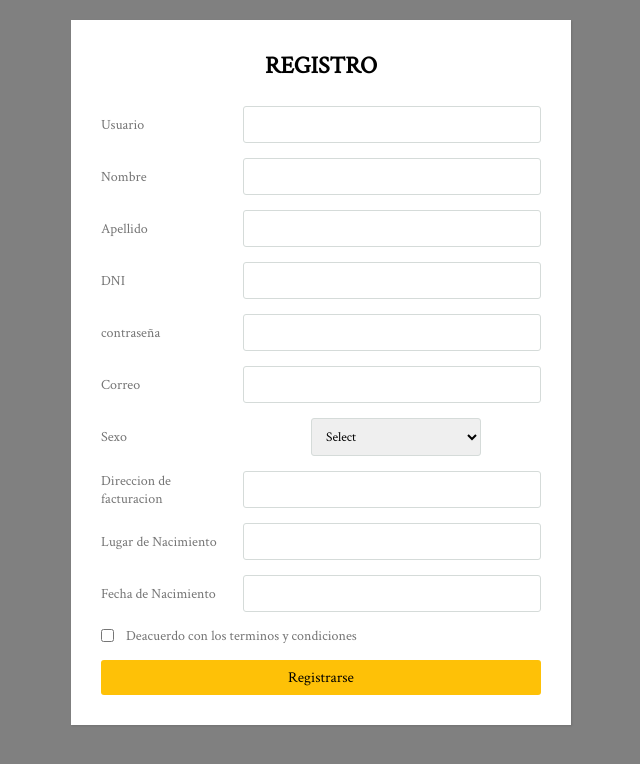
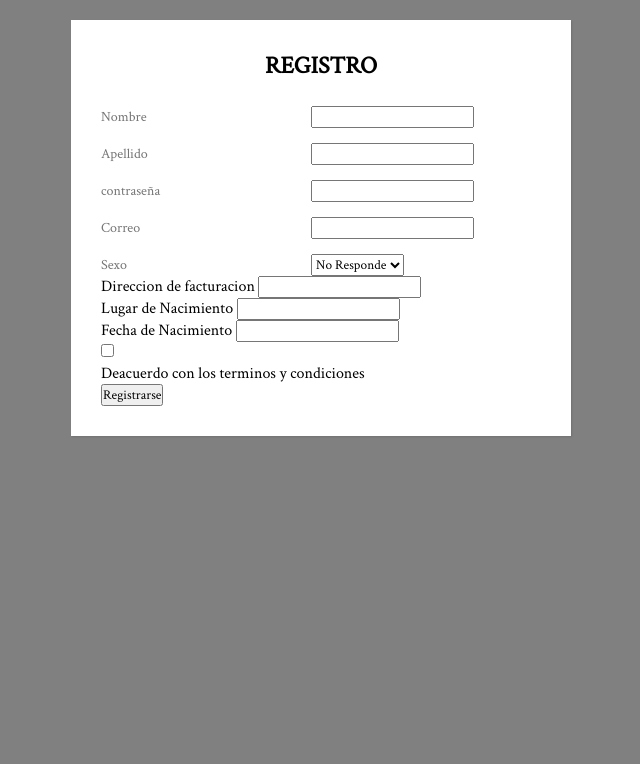
Before and after one commit to ikerbm/E-Fly, a Django app: page /register/ in a window 1280 px wide. Shown: the top 764 px of the page, without its empty margins (319-959 px from the left). Run offline with Django 4.2, Linux system fonts and the light colour scheme.

Commit message:
conexion formulario de registro con la BD

```diff
--- a/eflyapp/todo/models.py
+++ b/eflyapp/todo/models.py
@@ -12,7 +12,7 @@ class Usuario(models.Model):
     apellido=models.CharField(max_length=100)
     contraseña=models.CharField(max_length=20)
     email=models.EmailField()
-    saldo=models.IntegerField()
+    saldo=models.IntegerField(default=0)
     fechaNaci=models.DateField()
     lugarNaci=models.CharField(max_length=50)
     dirFact=models.CharField(max_length=100)
--- a/eflyapp/todo/templates/todo/userRegister.html
+++ b/eflyapp/todo/templates/todo/userRegister.html
@@ -150,50 +150,39 @@
                 {% csrf_token %}
                 <div class="form">
                     <div class="input_field">
-                        <label>Usuario</label>
-                        <input type="text" class="input">
-                    </div>
-                    <div class = "input_field">
                         <label>Nombre</label>
-                        <input type="text" class="input">
+                        {{ form.nombre }}
+
                     </div>
                     <div class="input_field">
                         <label>Apellido</label>
-                        <input type="text" class="input">
-                    </div>
-                    <div class="input_field">
-                        <label>DNI</label>
-                        <input type="text" class="input">
+                        {{ form.apellido }}
                     </div>
                     <div class="input_field">
                         <label>contraseña</label>
-                        <input type="text" class="input">
+                        {{ form.contraseña }}
                     </div>
+
                     <div class="input_field">
                         <label>Correo</label>
-                        <input type="text" class="input">
+                        {{ form.email }}
                     </div>
                     <div class="input_field">
                         <label>Sexo</label>
-                        <div class="custom_select">
-                            <select>
-                                <option value="">Select</option>
-                                <option value="macho">macho</option>
-                                <option value="Hembra">Hembra</option>
-                            </select>
+                        {{form.sexo}}
                         </div>
                     </div>
                     <div class="input_field">
                         <label>Direccion de facturacion</label>
-                        <input type="text" class="input">
+                        {{ form.dirFact }}
                     </div>
                     <div class="input_field">
                         <label>Lugar de Nacimiento</label>
-                        <input type="text" class="input">
+                        {{ form.lugarNaci }}
                     </div>
                     <div class="input_field">
                         <label>Fecha de Nacimiento</label>
-                        <input type="text" class="input">
+                        {{ form.fechaNaci }}
                     </div>
                     <div class="input_field terms">
                         <label class="check">
```
